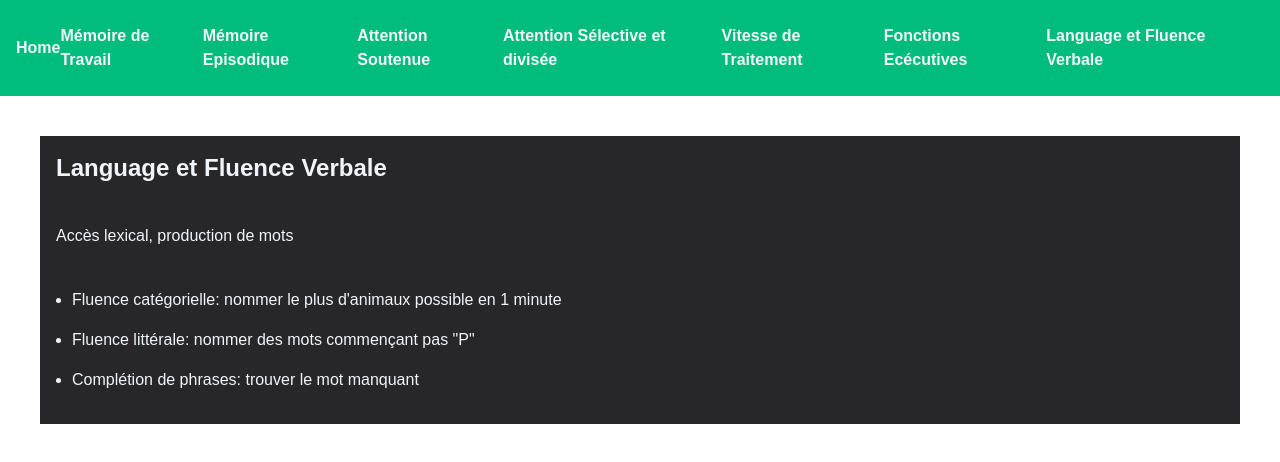
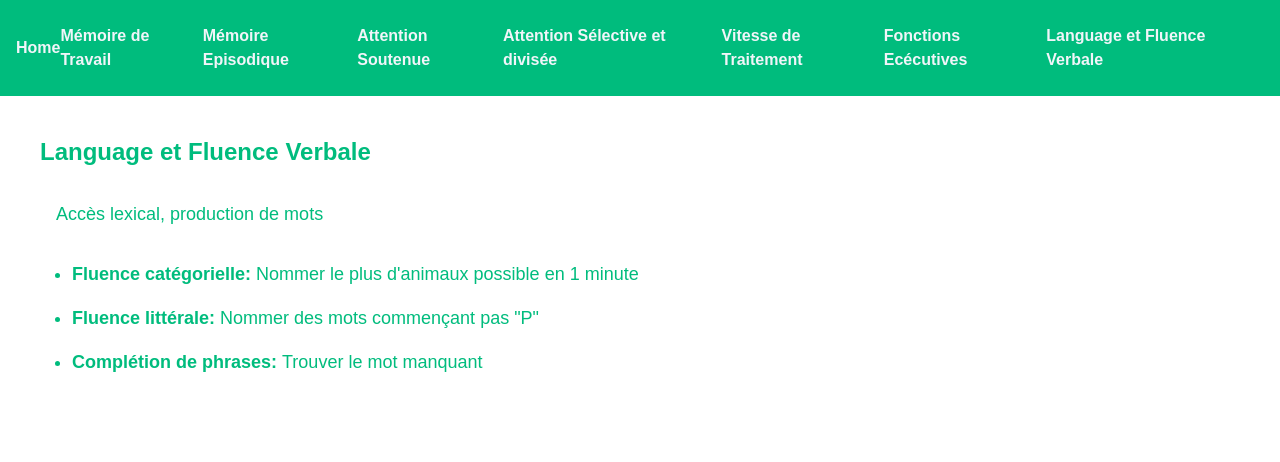
Before and after one commit to EveilHub/epilepsy-cognitive-remediation, a Next.js app in the folder my-app/: page /language-fluence in a window 1280 px wide. Shown: the top 462 px of the page. Built offline with nearby package versions, Linux system fonts and the light colour scheme.

Commit message:
code review

```diff
--- a/my-app/app/attention-selective/[id]/page.tsx
+++ b/my-app/app/attention-selective/[id]/page.tsx
@@ -21,7 +21,7 @@ export default async function AttentionSelectiveExo({ params }: { params: Promis
 
     return (
         <div>
-            <h1 className="text-3xl font-bold">{task.title}</h1>
+            <h1 className="text-2xl font-bold">{task.title}</h1>
             <p className="p-4">{task.description}</p>
             <div></div>
         </div>
--- a/my-app/app/attention-soutenue/[id]/page.tsx
+++ b/my-app/app/attention-soutenue/[id]/page.tsx
@@ -25,7 +25,7 @@ export default async function AttentionSoutenueExo({ params }: { params: Promise
 
     return (
         <div>
-            <h1 className="text-3xl font-bold">{task.title}</h1>
+            <h1 className="text-2xl font-bold">{task.title}</h1>
             <p className="p-4">{task.description}</p>
         </div>
     );
--- a/my-app/app/fonctions-executives/[id]/page.tsx
+++ b/my-app/app/fonctions-executives/[id]/page.tsx
@@ -25,7 +25,7 @@ export default async function FonctionsExecutivesExo({ params }: { params: Promi
 
     return (
         <div>
-            <h1 className="text-3xl font-bold">{task.title}</h1>
+            <h1 className="text-2xl font-bold">{task.title}</h1>
             <p className="p-4">{task.description}</p>
         </div>
     );
--- a/my-app/app/language-fluence/[id]/page.tsx
+++ b/my-app/app/language-fluence/[id]/page.tsx
@@ -1,15 +1,26 @@
+import CompletionPhrase from "@/app/ui/language-fluenceExo/CompletionPhrase";
+import FluenceCategorielle from "@/app/ui/language-fluenceExo/FluenceCategorielle";
+import FluenceLitterale from "@/app/ui/language-fluenceExo/FluenceLitterale";
+
 export default async function LanguageFluenceExo({ params }: { params: Promise<{ id: string }> }) {
 
     const { id } = await params;
 
     const tasks = {
         "1": {
-            title: "",
-            description: ""
+            title: "Fluence catégorielle",
+            description: "Nommer le plus d'animaux possible en 1 minute",
+            component: <FluenceCategorielle />
         },
         "2": {
-            title: "",
-            description: ""
+            title: "Fluence littérale",
+            description: "Nommer des mots commençant pas 'P'",
+            component: <FluenceLitterale />
+        },
+        "3": {
+            title: "Complétion de phrases",
+            description: "Trouver le mot manquant",
+            component: <CompletionPhrase />
         }
     } as const;
 
@@ -21,9 +32,9 @@ export default async function LanguageFluenceExo({ params }: { params: Promise<{
 
     return (
         <div>
-            <h1 className="text-3xl font-bold">{task.title}</h1>
-            <p className="p-4">{task.description}</p>
-            <div></div>
+            <h1 className="text-2xl font-bold">{task.title}</h1>
+            <p className="px-4 pt-4 pb-6">{task.description}</p>
+            <div className="h-170 border">{task.component}</div>
         </div>
     );
 }
--- a/my-app/app/language-fluence/page.tsx
+++ b/my-app/app/language-fluence/page.tsx
@@ -2,22 +2,35 @@ import Link from "next/link";
 
 export default function LanguageFluence() {
     return (
-        <div className="text-slate-100 bg-zinc-800 p-4">
+        <div className="">
             <h1 className="text-2xl font-bold">Language et Fluence Verbale</h1>
 
-            <p className="my-10">Accès lexical, production de mots</p>
+            <div className="text-lg pl-4">
+                <p className="my-8">Accès lexical, production de mots</p>
 
-            <ul className="list-disc">
-                <li className="m-4">
-                    <Link href="/language-fluence/1">Fluence catégorielle: nommer le plus d'animaux possible en 1 minute</Link>
-                </li>
-                <li className="m-4">
-                    <Link href="/language-fluence/2">Fluence littérale: nommer des mots commençant pas "P"</Link>
-                </li>
-                <li className="m-4">
-                    <Link href="/language-fluence/3">Complétion de phrases: trouver le mot manquant</Link>
-                </li>
-            </ul>
+                <nav>
+                    <ul className="list-disc">
+                        <li className="hover:text-emerald-600 m-4">
+                            <Link href="/language-fluence/1">
+                                <span className="font-bold">Fluence catégorielle:</span>
+                                &nbsp;Nommer le plus d'animaux possible en 1 minute
+                            </Link>
+                        </li>
+                        <li className="hover:text-emerald-600 m-4">
+                            <Link href="/language-fluence/2">
+                                <span className="font-bold">Fluence littérale:</span>
+                                &nbsp;Nommer des mots commençant pas "P"
+                            </Link>
+                        </li>
+                        <li className="hover:text-emerald-600 m-4">
+                            <Link href="/language-fluence/3">
+                                <span className="font-bold">Complétion de phrases:</span>
+                                &nbsp;Trouver le mot manquant
+                            </Link>
+                        </li>
+                    </ul>
+                </nav>
+            </div>
 
         </div>
     )
--- a/my-app/app/memo-episodic/[id]/page.tsx
+++ b/my-app/app/memo-episodic/[id]/page.tsx
@@ -32,7 +32,7 @@ export default async function MemoEpisodiqueExo({ params }: { params: Promise<{
 
     return (
         <div>
-            <h1 className="text-3xl font-bold">{task.title}</h1>
+            <h1 className="text-2xl font-bold">{task.title}</h1>
             <p className="px-4 pt-4 pb-6">{task.description}</p>
             <div className="h-170 border">{task.component}</div>
         </div>
--- a/my-app/app/memo-episodic/page.tsx
+++ b/my-app/app/memo-episodic/page.tsx
@@ -32,7 +32,6 @@ export default function MemoEpisodique() {
                 </nav>
             </div>
 
-
         </div>
     )
 }
--- /dev/null
+++ b/my-app/app/ui/language-fluenceExo/CompletionPhrase.tsx
@@ -0,0 +1,5 @@
+export default function CompletionPhrase() {
+    return (
+        <div></div>
+    );
+};
--- /dev/null
+++ b/my-app/app/ui/language-fluenceExo/FluenceCategorielle.tsx
@@ -0,0 +1,5 @@
+export default function FluenceCategorielle() {
+    return (
+        <div></div>
+    );
+};
--- /dev/null
+++ b/my-app/app/ui/language-fluenceExo/FluenceLitterale.tsx
@@ -0,0 +1,5 @@
+export default function FluenceLitterale() {
+    return (
+        <div></div>
+    );
+};
--- a/my-app/app/vitesse-traitement/[id]/page.tsx
+++ b/my-app/app/vitesse-traitement/[id]/page.tsx
@@ -21,7 +21,7 @@ export default async function Vitesse({ params }: { params: Promise<{ id: string
 
     return (
         <div>
-            <h1 className="text-3xl font-bold">{task.title}</h1>
+            <h1 className="text-2xl font-bold">{task.title}</h1>
             <p className="p-4">{task.description}</p>
             <div></div>
         </div>
```
